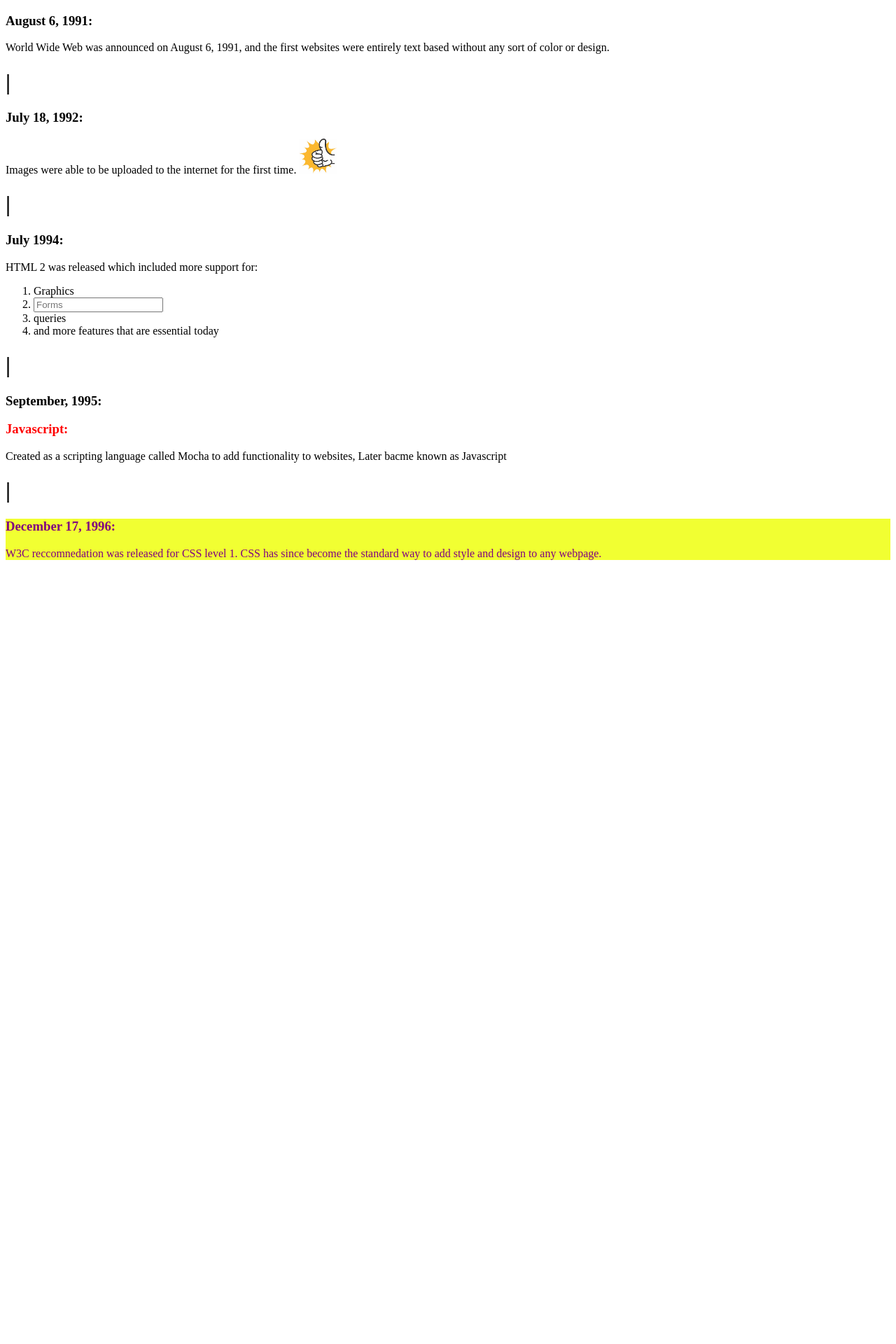
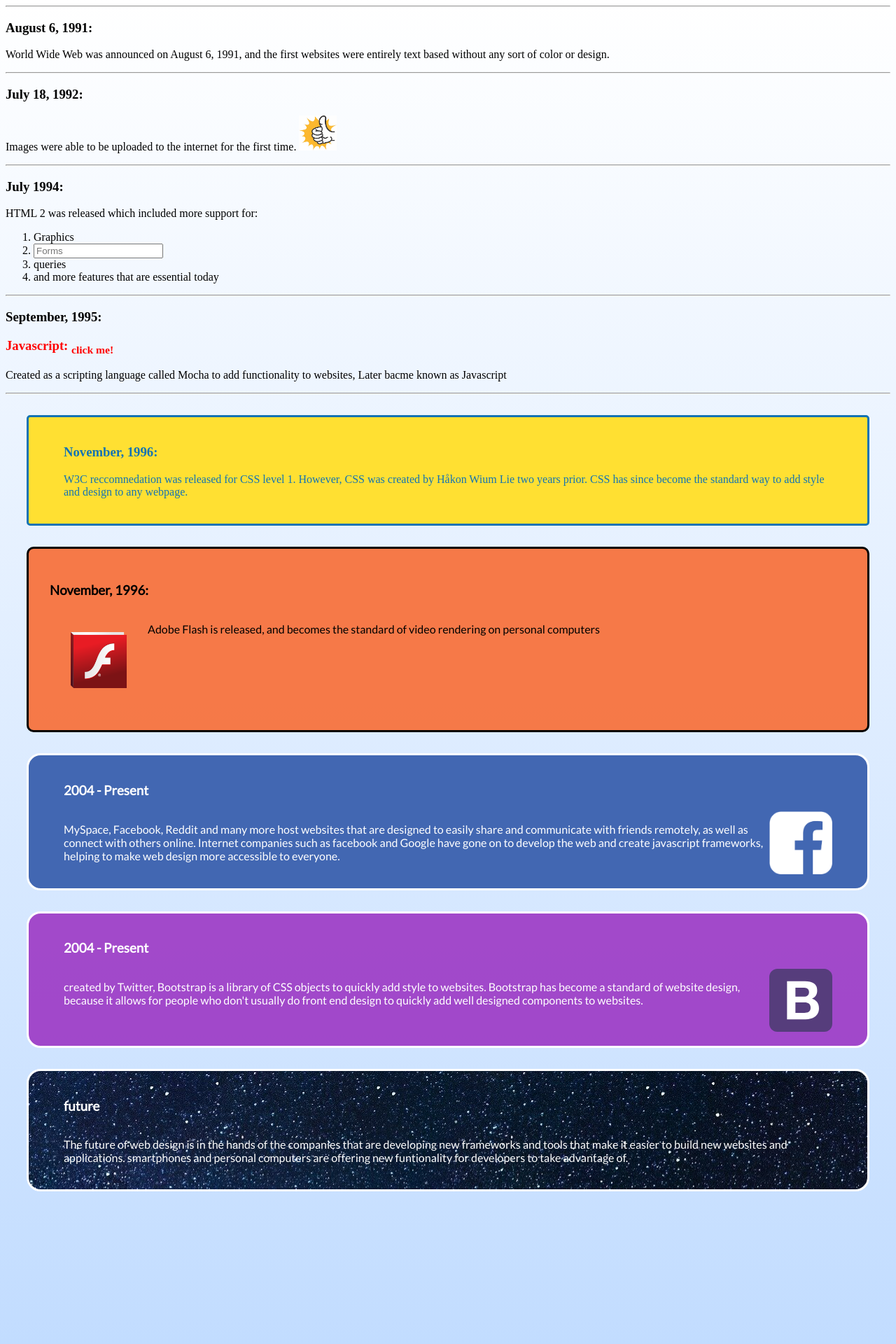
Before and after one commit to parker-erickson/web-design-history, a PHP site: page /index.html in a window 1280 px wide. Shown: the top 1920 px of the page at 70% size. Before the commit the page ends 800 px from the top, so only its background shows below. Run offline with PHP 8.4, Linux system fonts and the light colour scheme.

Commit message:
a bunch of stuff

```diff
--- a/index.html
+++ b/index.html
@@ -1,6 +1,6 @@
 <!DOCTYPE html>
 <html>
-    <?php header( 'Location: /index.html' ) ;  ?>
+
 <head>
     <meta charset="utf-8">
     <meta http-equiv="X-UA-Compatible" content="IE=edge">
@@ -8,7 +8,11 @@
     <meta name="description" content="">
     <meta name="viewport" content="width=device-width, initial-scale=1">
     <link rel="stylesheet" href="./styles/style.css">
+    <link rel="preconnect" href="https://fonts.gstatic.com">
+    <link href="https://fonts.googleapis.com/css2?family=Lato&display=swap" rel="stylesheet">
 </head>
+<hr>
+
 <body>
     <div class="main">
         <div>
@@ -20,18 +24,19 @@
                 </p>
             </p>
         </div>
-<h1>|</h1>
+        <hr>
         <div class="images">
             <div>
                 <p class="image-text">
                     <h3>July 18, 1992:</h3>
                     <p>
                         Images were able to be uploaded to the internet for the first time.
-                            <img class="thumbs-up" src="./images/pco5zjRzi.jpg"
+                        <img class="thumbs-up" src="./images/pco5zjRzi.jpg">
                     </p>
                 </p>
             </div>
-            <h1>|</h1>
+        </div>
+        <hr>
         <div class="HTML2">
             <div>
                 <p class="">
@@ -47,11 +52,14 @@
                     </p>
                 </p>
             </div>
-            <h1>|</h1>
+        </div>
+        <hr>
         <div class="">
             <p class="">
                 <h3>September, 1995:</h3>
-                    <p onclick="changeColor()"> <h3 id="js" class="js" onClick="changeColor()">Javascript: </h3>
+                <p onclick="changeColor()">
+                    <h3 id="js" class="js" onClick="changeColor()">Javascript: <sub>click me!</sub>
+                    </h3>
                     Created as a scripting language called Mocha to add functionality to websites,
                     Later bacme known as Javascript
                 </p>
@@ -60,24 +68,77 @@
             var isBlue = false
 
             function changeColor() {
-                        if(isBlue == true) {
+                if (isBlue == true) {
                     document.getElementById("js").style.color = "red";
                     isBlue = false
-                         } else{
+                } else {
                     document.getElementById("js").style.color = "blue";
                     isBlue = true;
                 }
             }
         </script>
-                <h1>|</h1>
+        <hr>
         <div class="css">
-                    <p class="3">
-                <h3>December 17, 1996:</h3>
+            <div class="text-css">
+                <h3>November, 1996:</h3>
                 <p> W3C reccomnedation was released for CSS level 1.
+                    However, CSS was created by Håkon Wium Lie two years prior.
                     CSS has since become the standard way to add style and design
                     to any webpage.
                 </p>
             </div>
         </div>
+        <div class="flash">
+            <p class="">
+                <h3>November, 1996:</h3>
+                <div class="flex">
+                    <img class="flash-icon" src="images/flash-icon.png">
+                    <p>
+                        Adobe Flash is released, and becomes the standard of video rendering
+                        on personal computers
+                    </p>
+                </div>
+        </div>
+        <div class="social">
+            <div class="text-social">
+                <h3>2004 - Present</h3>
+                <div class="flex">
+                    <p> MySpace, Facebook, Reddit and many more host websites that are designed
+                        to easily share and communicate with friends remotely, as well as connect
+                        with others online. Internet companies such as facebook and Google have gone
+                        on to develop the web and create javascript frameworks, helping to make
+                        web design more accessible to everyone.
+                    </p>
+                    <img class="facebooklogo" src="./images/facebook.png">
+                </div>
+            </div>
+        </div>
+        <div class="bs">
+            <div class="text-bs">
+                <h3>2004 - Present</h3>
+                <div class="flex">
+                    <p> created by Twitter, Bootstrap is a library of CSS objects to quickly add style
+                        to websites. Bootstrap has become a standard of website design, because it
+                        allows for people who don't usually do front end design to quickly add well
+                        designed components to websites.
+                    </p>
+                    <img class="bslogo" src="./images/bootstrap-4.svg">
+                </div>
+            </div>
+        </div>
+        <div class="future">
+            <div class="text-future">
+                <h3>future</h3>
+                <div class="flex">
+                    <p> The future of web design is in the hands of the companies that are developing
+                         new frameworks and tools that make it easier to build new websites and applications.
+                         smartphones and personal computers are offering new funtionality for developers
+                         to take advantage of.
+                    </p>
+                </div>
+            </div>
+        </div>
+    </div>
 </body>
+
 </html>
--- a/styles/style.css
+++ b/styles/style.css
@@ -1,6 +1,22 @@
+html {
+    height: 1000%;
+    background-size: cover;
+    background: linear-gradient( to top, rgb(0, 110, 255), white);
+}
+
 .css {
-    background-color: #f1ff32;
-    color: purple;
+    background-color: #ffe032;
+    color: rgb(20, 115, 179);
+    border-radius: 5px;
+    border: solid;
+    margin: 30px;
+}
+
+.text-css {
+    padding: 20px;
+    padding-left: 50px;
+    padding-right: 50px;
+
 }
 
 .thumbs-up {
@@ -11,3 +27,86 @@
 .js {
     color: red;
 }
+
+.flash {
+    background-color: hsla(17, 93%, 60%, 0.925);
+    padding: 30px;
+    margin: 30px;
+    font-family: 'Lato', sans-serif;
+    border-radius: 10px;
+    border: solid;
+
+}
+
+.flash-icon {
+    width:auto;
+    height: 80px;
+    margin: 30px;
+    float: left;
+}
+
+.flex {
+    display: flex;
+}
+
+.social {
+    background-color: #4267B2;
+    color: rgb(255, 255, 255);
+    border-radius: 20px;
+    border: solid;
+    margin: 30px;
+    font-family: 'Lato', sans-serif;
+}
+
+.text-social{
+    padding: 20px;
+    padding-left: 50px;
+    padding-right: 50px;
+
+}
+.bs {
+    background-color: #8e0cb6b7;
+    color: rgb(255, 255, 255);
+    border-radius: 20px;
+    border: solid;
+    margin: 30px;
+    font-family: 'Lato', sans-serif;
+}
+
+.text-bs{
+    padding: 20px;
+    padding-left: 50px;
+    padding-right: 50px;
+}
+.future {
+    background-image: url('../images/4-space.jpeg');
+    background-color: #0a030cb7;
+    color: rgb(255, 255, 255);
+    border-radius: 20px;
+    border: solid;
+    margin: 30px;
+    font-family: 'Lato', sans-serif;
+}
+
+.text-future{
+    padding: 20px;
+    padding-left: 50px;
+    padding-right: 50px;
+}
+img {
+    transition: transform .7s ease-in-out;
+  }
+.facebooklogo {
+    width: 90px;
+    height: 90px;
+}
+.facebooklogo:hover{
+    transform: rotate(360deg);
+}
+.bslogo {
+    width: 90px;
+    height: 90px;
+}
+.bslogo:hover{
+    transform: rotate(360deg);
+}
```
Also changed, not shown: images/4-space.jpeg (added), images/bootstrap-4.svg (added), images/facebook-logo.svg (added), images/facebook.png (added), images/flash-icon.png (added), images/mstom_400x400.jpg (added), index.php (line endings or trailing spaces). Lines whose indentation alone changed are shown as unchanged.
